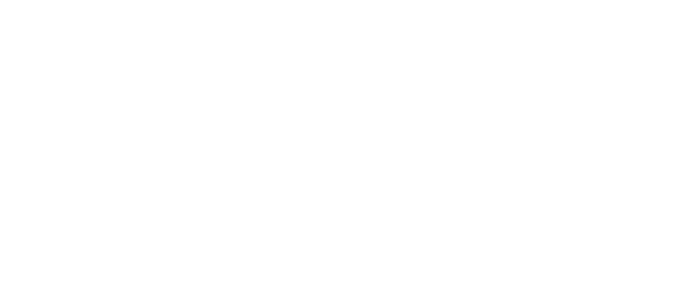
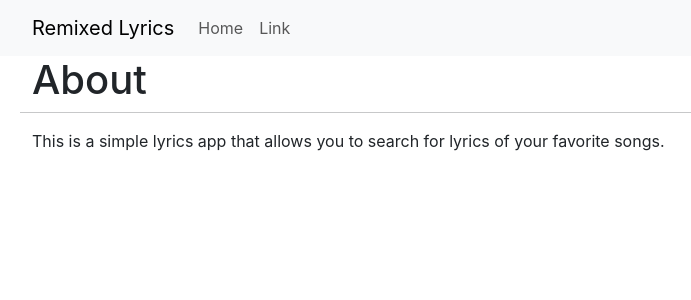
Before and after one commit to dcartist/remixedlyricsreact, a React (Create React App) app: page /about in a window 1280 px wide. Shown: the top 300 px of the page, without its empty margins (50-741 px from the left). Built offline with nearby package versions, Linux system fonts and the light colour scheme.

Commit message:
adding page container and navbar

```diff
--- a/src/App.css
+++ b/src/App.css
@@ -1,11 +1,4 @@
-.App {
-  text-align: center;
-}
 
-.App-logo {
-  height: 40vmin;
-  pointer-events: none;
-}
 
 @media (prefers-reduced-motion: no-preference) {
   .App-logo {
--- a/src/App.js
+++ b/src/App.js
@@ -1,9 +1,16 @@
-import logo from './logo.svg';
+
 import './App.css';
+import { Route, Routes } from 'react-router-dom';
+import About from './pages/About';
+import NavBar from "./components/Navigation/NavBar";
 
 function App() {
   return (
     <div className="App">
+      <NavBar />
+      <Routes>
+        <Route path="/about" element={<About />} />
+        </Routes>
 
     </div>
   );
--- /dev/null
+++ b/src/components/Navigation/NavBar.js
@@ -0,0 +1,25 @@
+import Container from 'react-bootstrap/Container';
+import Nav from 'react-bootstrap/Nav';
+import Navbar from 'react-bootstrap/Navbar';
+import NavDropdown from 'react-bootstrap/NavDropdown';
+
+
+ export default function NavBar() {
+
+    return (
+        <Navbar expand="lg" className="bg-body-tertiary">
+          <Container>
+            <Navbar.Brand href="#home">Remixed Lyrics</Navbar.Brand>
+            <Navbar.Toggle aria-controls="basic-navbar-nav" />
+            <Navbar.Collapse id="basic-navbar-nav">
+
+              <Nav className="me-auto">
+                <Nav.Link href="#home">Home</Nav.Link>
+                <Nav.Link href="#link">Link</Nav.Link>
+              </Nav>
+            </Navbar.Collapse>
+          </Container>
+        </Navbar>
+      );
+
+}
--- /dev/null
+++ b/src/components/PageContainer/PageContainer.js
@@ -0,0 +1,23 @@
+import React, {useEffect} from 'react'
+import Container from 'react-bootstrap/Container';
+import Row from 'react-bootstrap/Row';
+
+
+const PageContainer = ({ children, rowClassName = "", containerClassName = "", title=""}) => {
+    useEffect(() => {
+        document.title = title;
+      }, [])
+
+    return (
+      <Container className={containerClassName}>
+        <Row>
+            <h1>{title}</h1>
+            <hr></hr>
+        </Row>
+        <Row className={rowClassName}>{children}</Row>
+      </Container>
+    );
+  };
+
+
+  export { PageContainer };
--- a/src/index.js
+++ b/src/index.js
@@ -1,11 +1,10 @@
 import React from 'react';
 import ReactDOM from 'react-dom/client';
 import { BrowserRouter as Router} from 'react-router-dom';
-
+import 'bootstrap/dist/css/bootstrap.min.css';
 import './index.css';
 import App from './App';
 import reportWebVitals from './reportWebVitals';
-
 const root = ReactDOM.createRoot(document.getElementById('root'));
 root.render(
   <React.StrictMode>
--- /dev/null
+++ b/src/pages/About.js
@@ -0,0 +1,14 @@
+import React from 'react'
+import { PageContainer } from '../components/PageContainer/PageContainer'
+
+export default function About() {
+  return (
+    <div>
+        <PageContainer title="About" rowClassName="text-left">
+            <p>This is a simple lyrics app that allows you to search for lyrics of your favorite songs.</p>
+            </PageContainer>
+
+
+    </div>
+  )
+}
```
